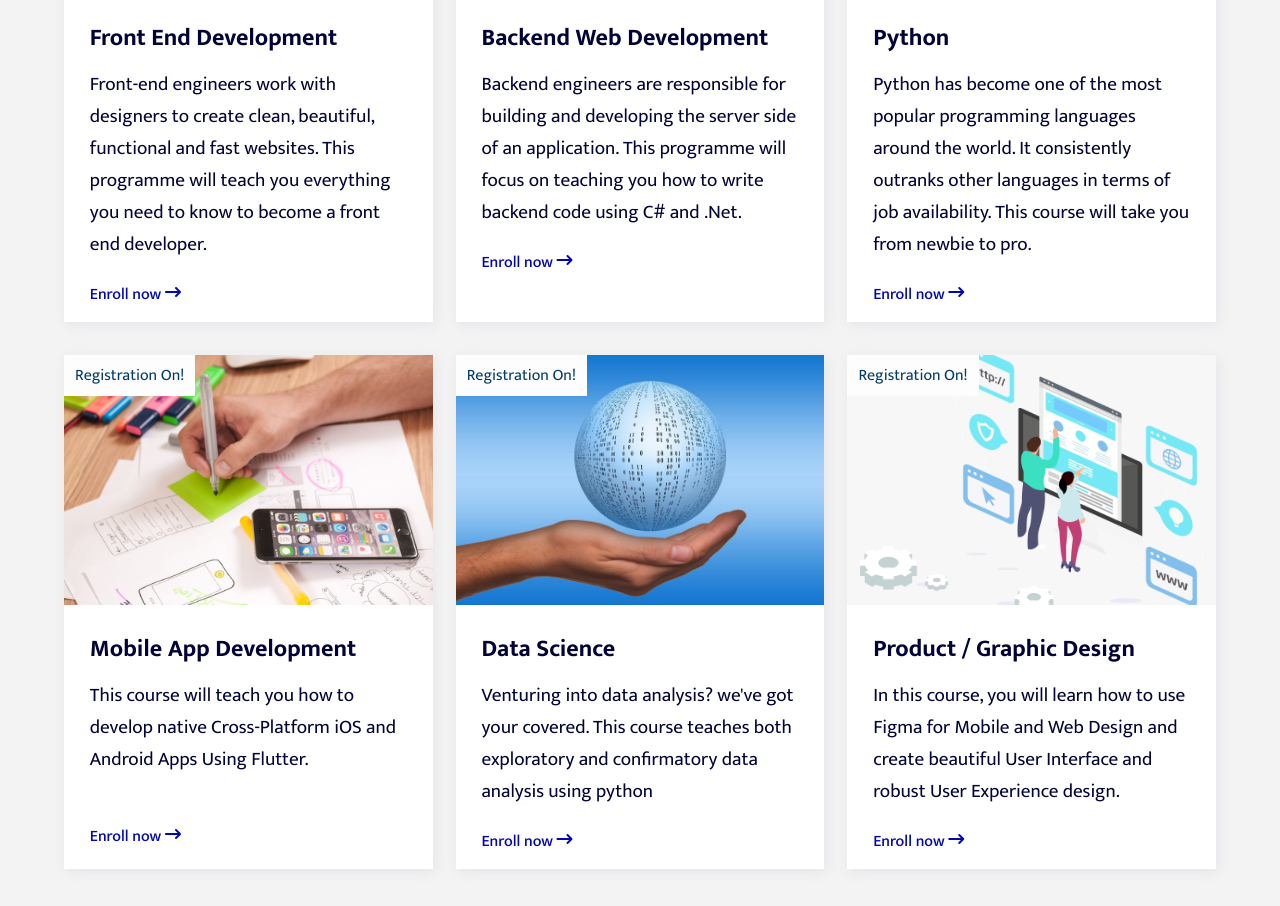
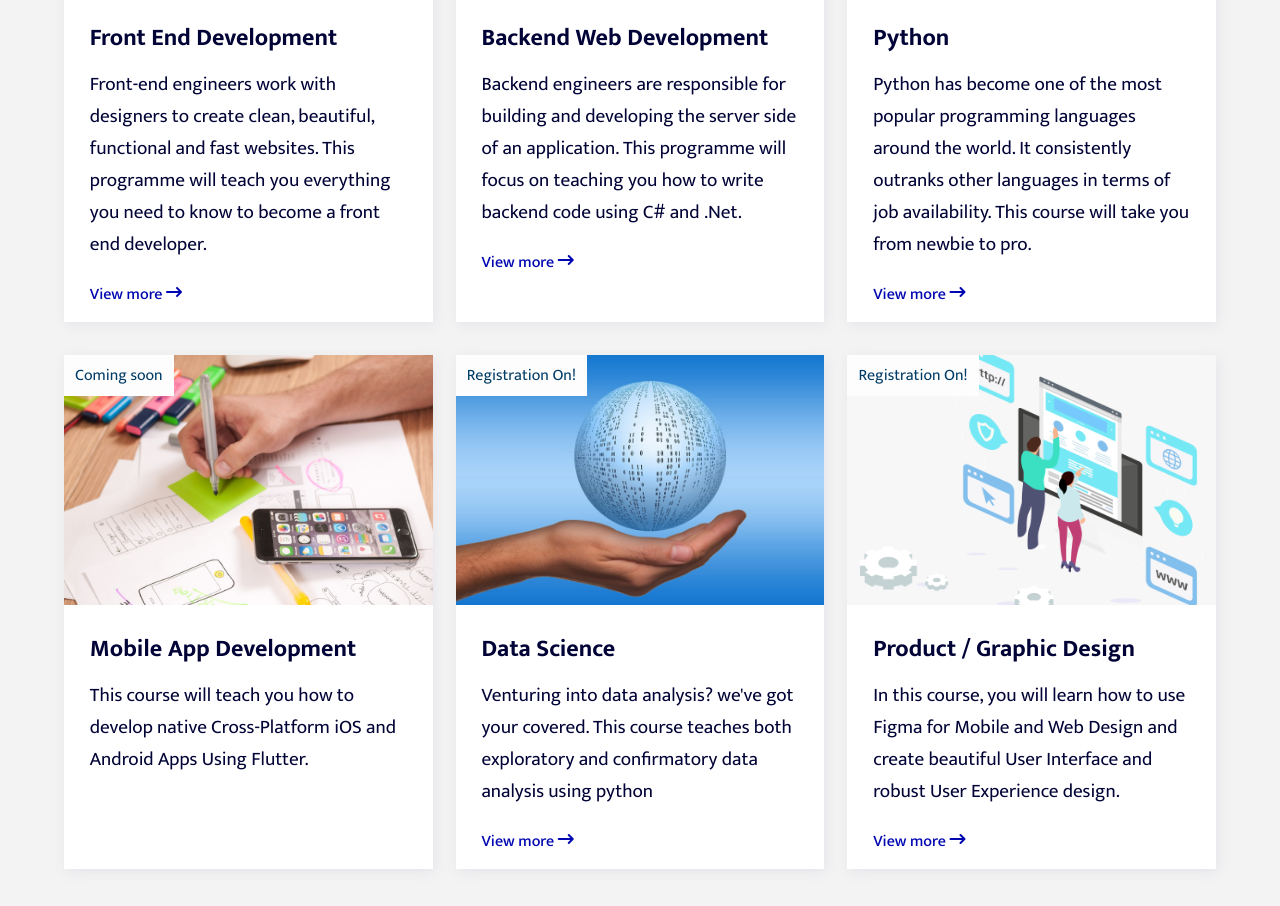
Before and after one commit to Makarios-Tech101/vnicom-tech, a plain HTML site: page index.html in a window 1280 px wide. Shown: the part 1714-2620 px from the top of the page. Drawn offline with Linux system fonts and the light colour scheme; files whose address does not match are found by name.

Commit message:
upadate index page

```diff
--- a/index.html
+++ b/index.html
@@ -100,7 +100,7 @@
                     Front-end engineers work with designers to create clean, beautiful, functional and fast websites.
                     This programme will teach you everything you need to know to become a front end developer.
                 </p>
-                <a href="courses/front-end-web-development.html" class="join">Enroll now
+                <a href="courses/front-end-web-development.html" class="join">View more
                     <i class="fa-solid fa-arrow-right-long"></i>
                 </a>
             </div>
@@ -118,7 +118,7 @@
                      This programme will focus on teaching you how to write backend code using C# and .Net.
 
                 </p>
-                <a href="./courses/backend.html" class="join">Enroll now
+                <a href="./courses/backend.html" class="join">View more
                     <i class="fa-solid fa-arrow-right-long"></i>
                 </a>
             </div>
@@ -138,7 +138,7 @@
                 <!-- <a href="https://docs.google.com/forms/d/e/1FAIpQLSe4KmFqL1UzVcbO7BynaSP-I8GWCK-gW-Xz_SwwqEr_hQoDZA/viewform" class="join">Enroll now
                     <i class="fa-solid fa-arrow-right-long"></i>
                 </a> -->
-                <a href="../courses/python.html" class="join">Enroll now
+                <a href="../courses/python.html" class="join">View more
                     <i class="fa-solid fa-arrow-right-long"></i>
                 </a>
             </div>
@@ -149,15 +149,15 @@
                 <img src="images/programmes/android.png" alt="">
             </div>
             <div class="content">
-                <div class="bagde"><span>Registration On!</span></div>
+                <div class="bagde"><span>Coming soon</span></div>
                 <h3>Mobile App Development</h3>
                 <p>
                     This course will teach you how to develop native Cross-Platform iOS and Android Apps Using Flutter.
 
                 </p><br>
-                <a href="https://docs.google.com/forms/d/e/1FAIpQLSe4KmFqL1UzVcbO7BynaSP-I8GWCK-gW-Xz_SwwqEr_hQoDZA/viewform"  class="join">Enroll now
+                <!-- <a href="https://docs.google.com/forms/d/e/1FAIpQLSe4KmFqL1UzVcbO7BynaSP-I8GWCK-gW-Xz_SwwqEr_hQoDZA/viewform"  class="join">Enroll now
                     <i class="fa-solid fa-arrow-right-long"></i>
-                </a>
+                </a> -->
                 <!-- <a href="./courses/mobileappdevelopment.html"  class="join">Enroll now
                     <i class="fa-solid fa-arrow-right-long"></i>
                 </a> -->
@@ -175,7 +175,7 @@
                     Venturing into data analysis? we've got your covered.
                      This course teaches both exploratory and confirmatory data analysis using python
                 </p>
-                <a href="./courses/datascience.html"  class="join">Enroll now
+                <a href="./courses/datascience.html"  class="join">View more
                     <i class="fa-solid fa-arrow-right-long"></i>
                 </a>
             </div>
@@ -193,7 +193,7 @@
                      beautiful User Interface and robust User Experience design.
 
                 </p>
-                <a href="./courses/product-design.html" class="join">Enroll now
+                <a href="./courses/product-design.html" class="join">View more
                     <i class="fa-solid fa-arrow-right-long"></i>
                 </a>
             </div>
```
Also changed, not shown: courses/python.html (+1 -1 lines).
